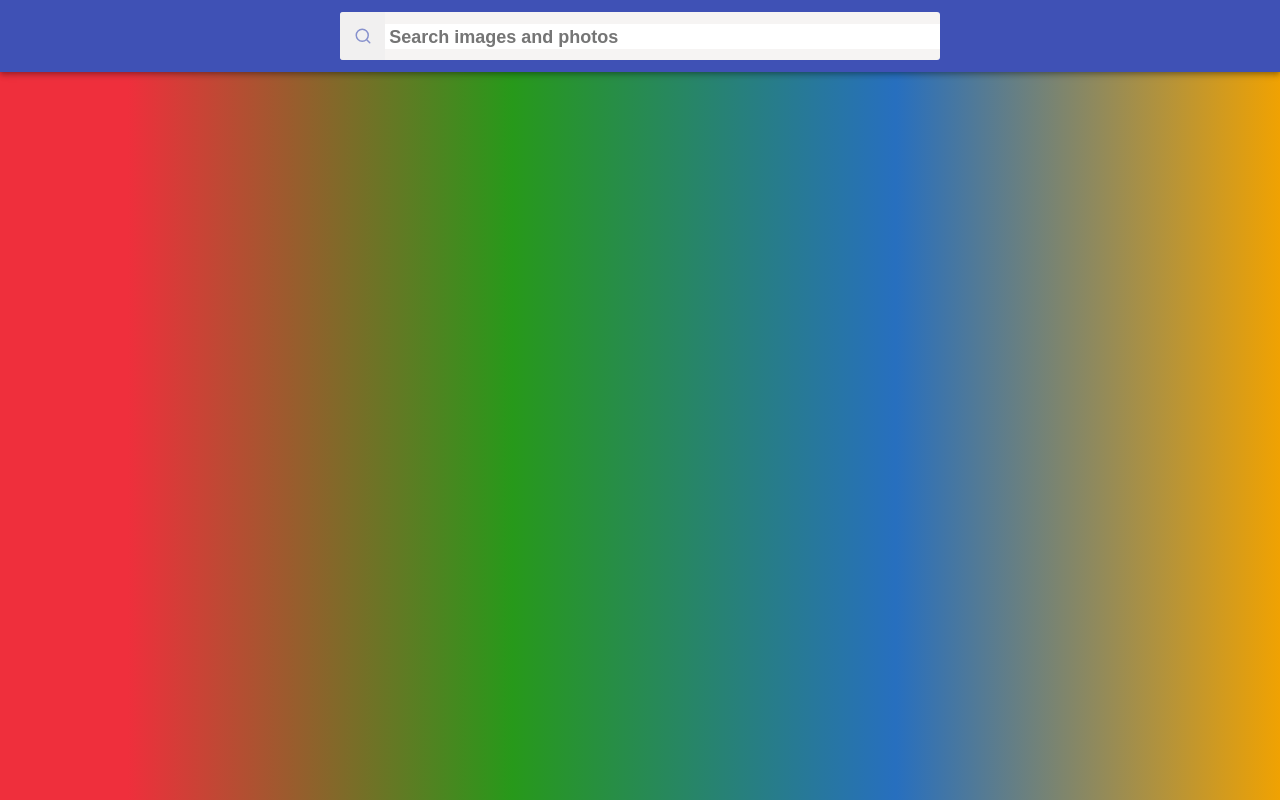
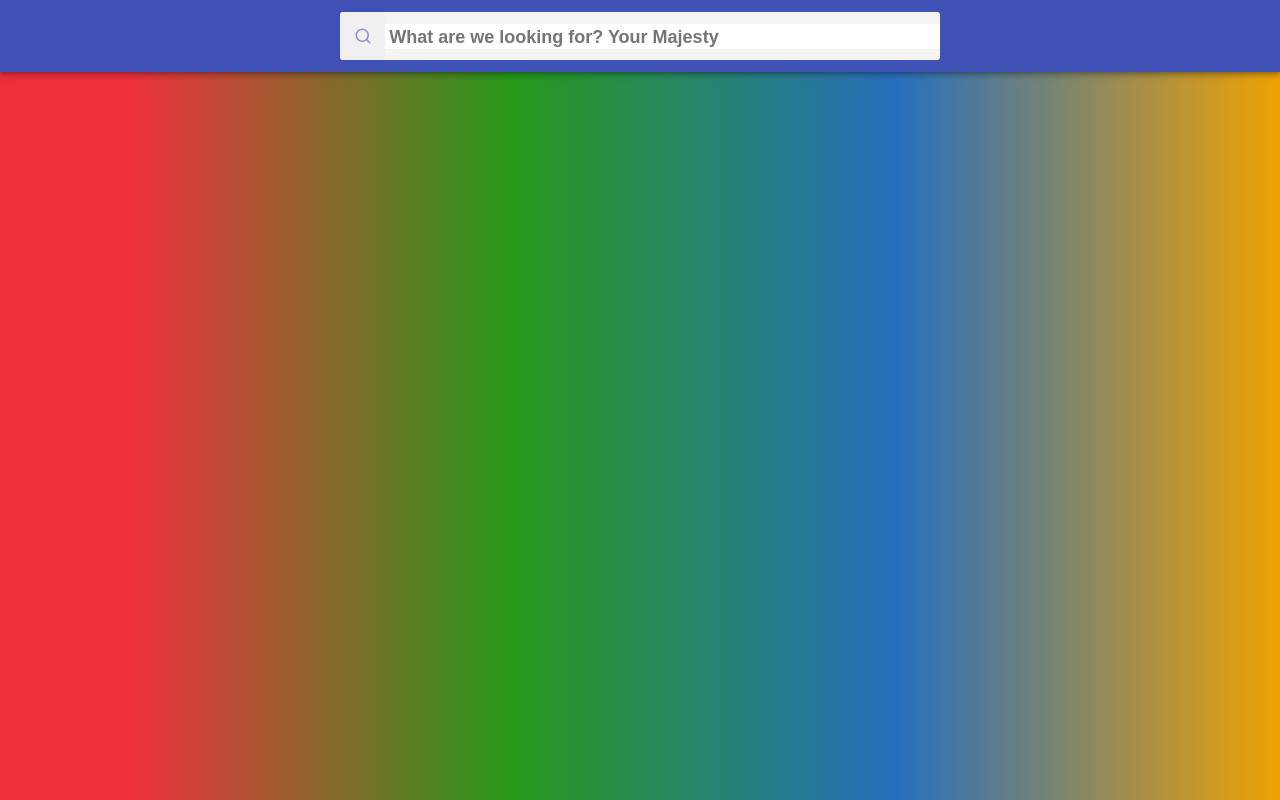
Before and after one commit to Fosa1990/goit-react-hw-03-image-finder, a React (Create React App) app: page / in a window 1280 px wide. Built offline with nearby package versions, Linux system fonts and the light colour scheme.

Commit message:
deleted comments

```diff
--- a/src/components/Searchbar/Searchbar.js
+++ b/src/components/Searchbar/Searchbar.js
@@ -49,7 +49,7 @@ export class Searchbar extends Component {
             type="text"
             autoComplete="off"
             autoFocus
-            placeholder="Search images and photos"
+            placeholder="What are we looking for? Your Majesty"
           />
         </form>
       </header>
```
Also changed, not shown: src/components/Button/Button.js (+0 -7 lines).
